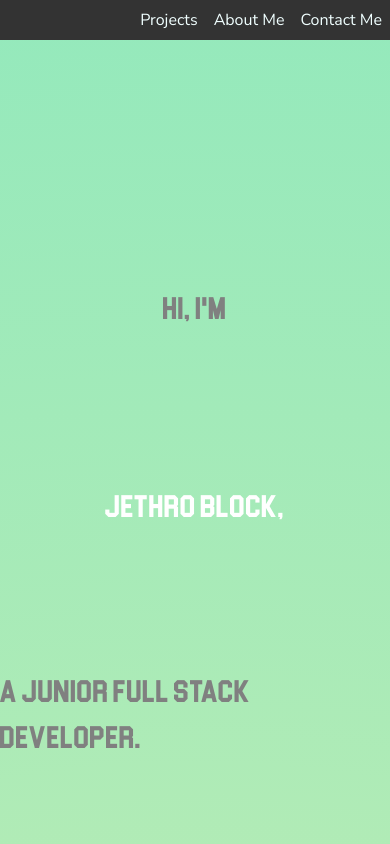
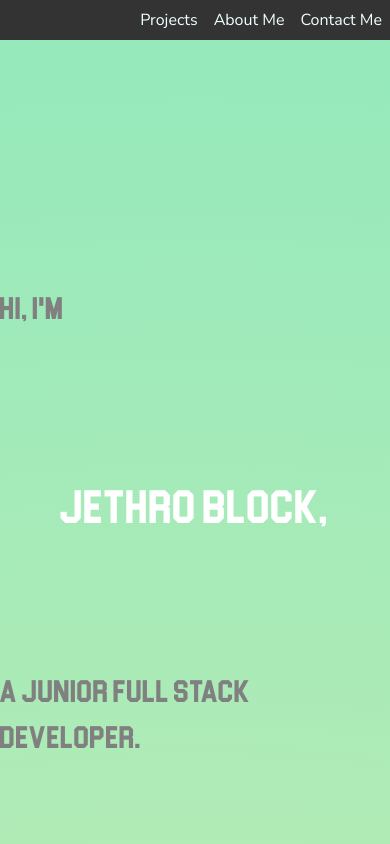
Before and after one commit to jayteebee/Portfolio-V1, a React (Create React App) app: page / in a window 390 px wide. Shown: the top 844 px of the page. Built offline with nearby package versions, Linux system fonts and the light colour scheme.

Commit message:
Media Query changes

```diff
--- a/package.json
+++ b/package.json
@@ -15,7 +15,10 @@
     "react-scroll": "^1.8.9",
     "web-vitals": "^2.1.4"
   },
+  "homepage": "http://jethroblock.com",
   "scripts": {
+    "predeploy": "npm run build",
+  "deploy": "gh-pages -d build",
     "start": "react-scripts start",
     "build": "react-scripts build",
     "test": "react-scripts test",
@@ -38,5 +41,8 @@
       "last 1 firefox version",
       "last 1 safari version"
     ]
+  },
+  "devDependencies": {
+    "gh-pages": "^5.0.0"
   }
 }
--- a/src/App.css
+++ b/src/App.css
@@ -212,7 +212,7 @@ border-bottom: 1px solid;
     padding-left: 2rem;
 }
 
-@media only screen and (max-width: 768px) {
+@media only screen and (max-width: 800px) {
     .Container {
         grid-template-columns: 1fr;
         grid-template-rows: 30vh repeat(6, 60vh) 30vh 50vh ;
@@ -223,13 +223,27 @@ border-bottom: 1px solid;
         margin: 0.5rem;
     }
 
-    .intro, .outro, .Name {
+    .intro, .outro{
         font-size: 2rem;
         grid-column: 1;
     }
 
+    .Name {
+        font-size: 3rem;
+    }
+
     .intro, .outro, .Name {
         grid-row: 2;
+    }
+
+    .intro {
+        display:flex;
+        justify-self: start;
+    }
+
+    .outro {
+        display:flex;
+        justify-self: end;
     }
 
     .AboutMe {
@@ -252,6 +266,8 @@ border-bottom: 1px solid;
     }
 
     .PContainer {
+        height: 100%;
+        width: 100%;
         padding: 0.5rem;
     }
 
```
Also changed, not shown: 1 other file (tests, documents, lock files or other folders).
